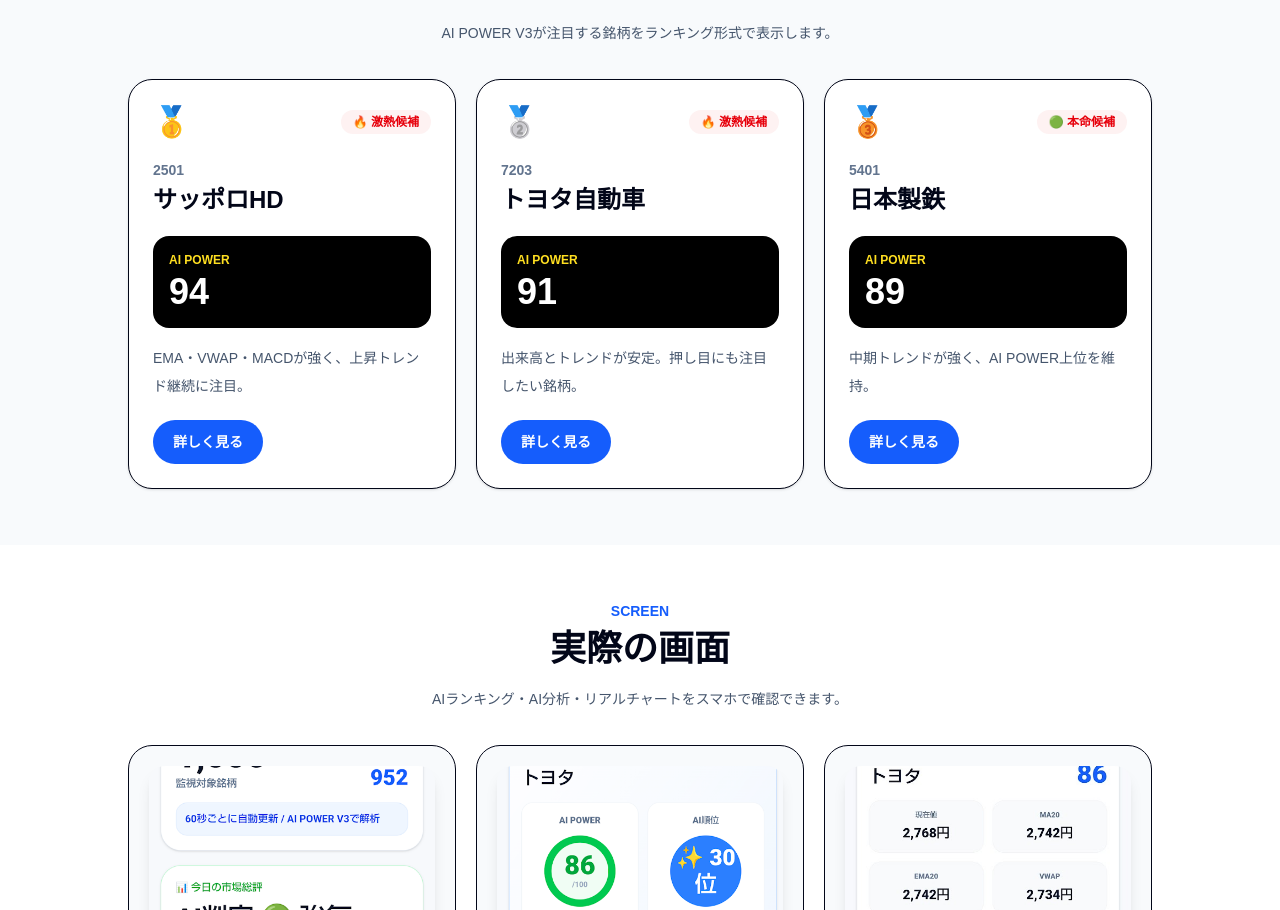
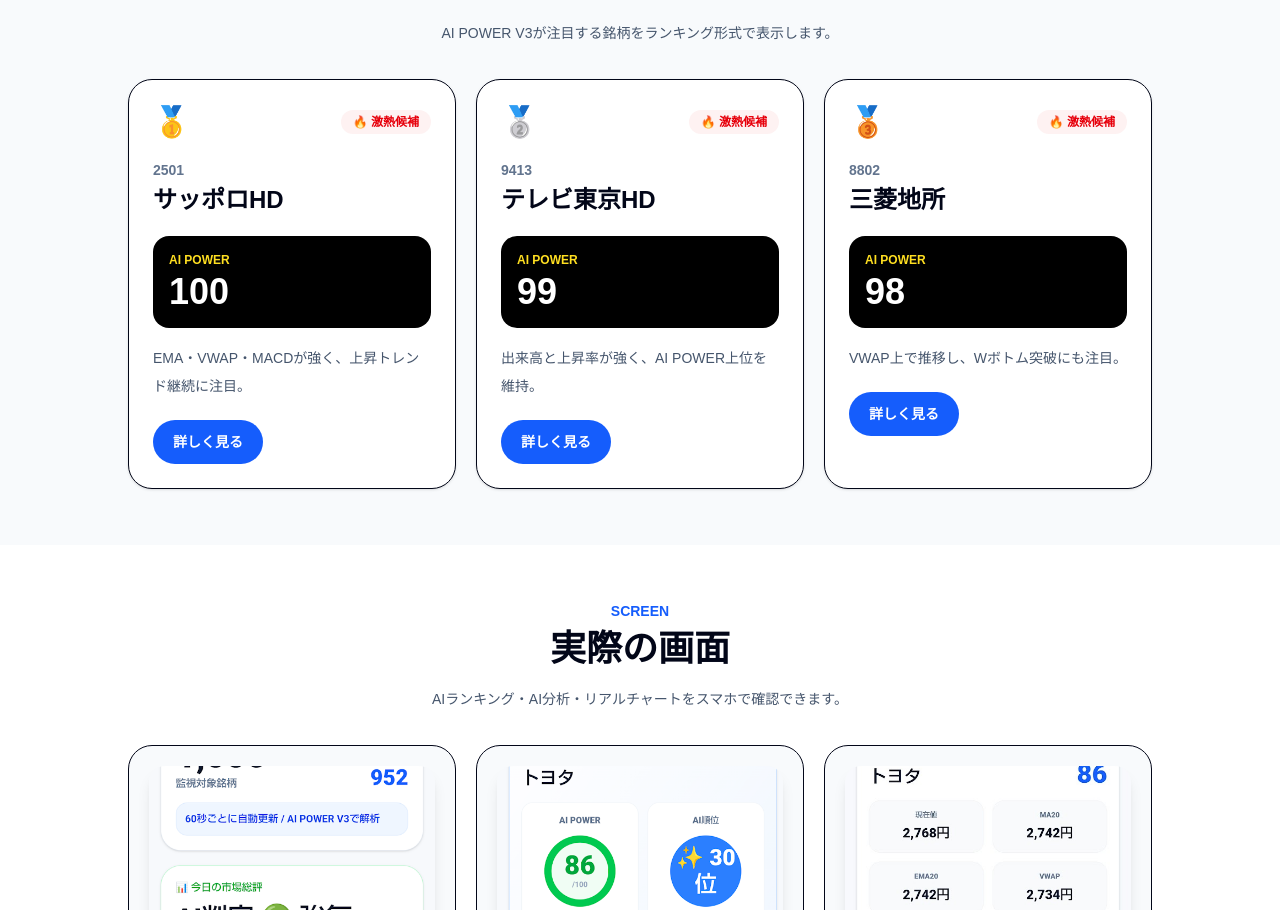
Before and after one commit to asawaku1632/signal-x, a Next.js app: page / in a window 1280 px wide. Shown: the part 1513-2423 px from the top of the page. Built offline with nearby package versions, Linux system fonts and the light colour scheme.

Commit message:
Update landing page button links

```diff
--- a/app/page.tsx
+++ b/app/page.tsx
@@ -14,25 +14,25 @@
     rank: "🥇",
     code: "2501",
     name: "サッポロHD",
-    score: 94,
+    score: 100,
     label: "🔥 激熱候補",
     comment: "EMA・VWAP・MACDが強く、上昇トレンド継続に注目。",
   },
   {
     rank: "🥈",
-    code: "7203",
-    name: "トヨタ自動車",
-    score: 91,
+    code: "9413",
+    name: "テレビ東京HD",
+    score: 99,
     label: "🔥 激熱候補",
-    comment: "出来高とトレンドが安定。押し目にも注目したい銘柄。",
+    comment: "出来高と上昇率が強く、AI POWER上位を維持。",
   },
   {
     rank: "🥉",
-    code: "5401",
-    name: "日本製鉄",
-    score: 89,
-    label: "🟢 本命候補",
-    comment: "中期トレンドが強く、AI POWER上位を維持。",
+    code: "8802",
+    name: "三菱地所",
+    score: 98,
+    label: "🔥 激熱候補",
+    comment: "VWAP上で推移し、Wボトム突破にも注目。",
   },
 ];
 
@@ -117,7 +117,7 @@
               </Link>
 
               <Link
-                href="/ranking"
+                href="/scan-mobile"
                 className="rounded-full border border-white/20 bg-white/10 px-9 py-4 text-sm font-black text-white"
               >
                 AIランキングを見る
```
